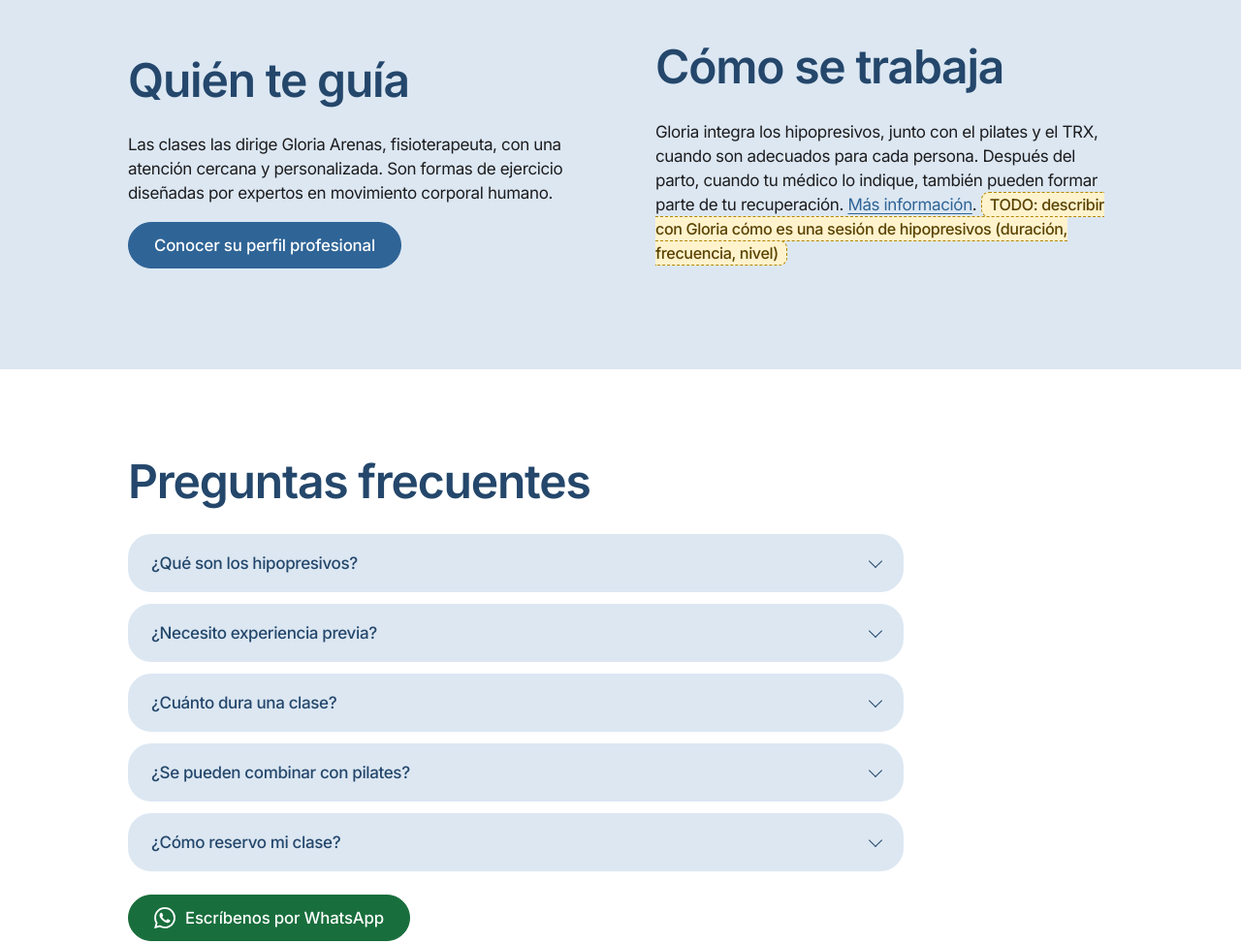
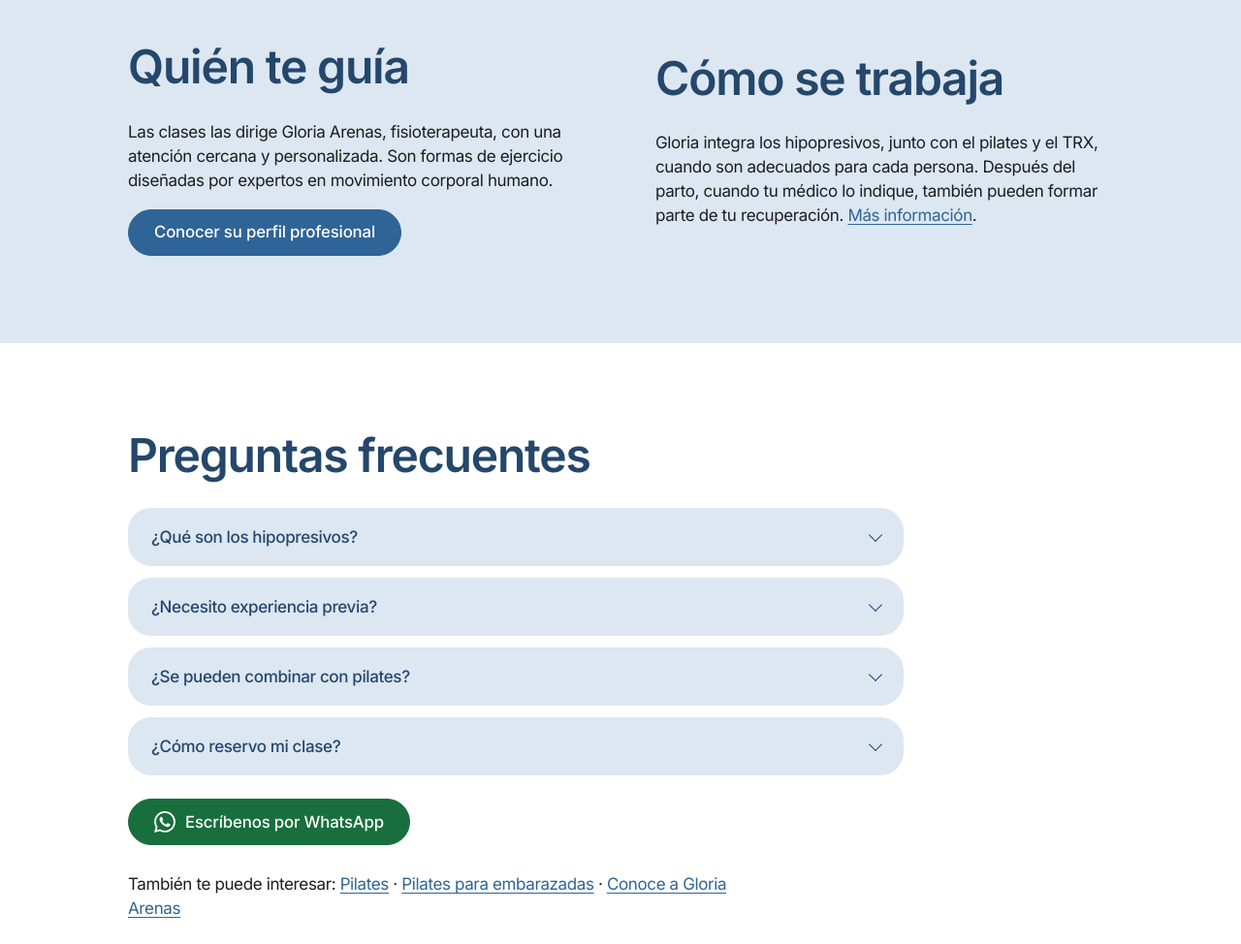
Before and after one commit to jeroborja1/Pilates-gloria-arenas-, a plain HTML site: page hipopresivos-bogota.html in a window 1280 px wide. Shown: the part 786-1760 px from the top of the page at 97% size. Drawn offline with Linux system fonts and the light colour scheme.

Commit message:
Quitar los avisos TODO visibles
Se elimina la pregunta "¿Cuánto dura una clase?" y los avisos pendientes de las páginas de pilates e hipopresivos hasta tener los datos de Gloria.

Co-Authored-By: Claude Sonnet 5.5 <noreply@anthropic.com>

```diff
--- a/hipopresivos-bogota.html
+++ b/hipopresivos-bogota.html
@@ -140,7 +140,7 @@
         </div>
         <div>
           <h2>Cómo se trabaja</h2>
-          <p>Gloria integra los hipopresivos, junto con el pilates y el TRX, cuando son adecuados para cada persona. Después del parto, cuando tu médico lo indique, también pueden formar parte de tu recuperación. <a href="pilates-embarazadas-bogota.html#posparto">Más información</a>. <span class="todo">TODO: describir con Gloria cómo es una sesión de hipopresivos (duración, frecuencia, nivel)</span></p>
+          <p>Gloria integra los hipopresivos, junto con el pilates y el TRX, cuando son adecuados para cada persona. Después del parto, cuando tu médico lo indique, también pueden formar parte de tu recuperación. <a href="pilates-embarazadas-bogota.html#posparto">Más información</a>.</p>
         </div>
       </div>
     </section>
@@ -156,10 +156,6 @@
           <details>
             <summary>¿Necesito experiencia previa?</summary>
             <p>No. Las clases son personalizadas y se adaptan a tu nivel, así que puedes empezar desde cero.</p>
-          </details>
-          <details>
-            <summary>¿Cuánto dura una clase?</summary>
-            <p><span class="todo">TODO: confirmar con Gloria (duración de cada clase)</span></p>
           </details>
           <details>
             <summary>¿Se pueden combinar con pilates?</summary>
```
Also changed, not shown: index.html (+0 -4 lines), pilates-bogota.html (+1 -5 lines), 1 other file.
